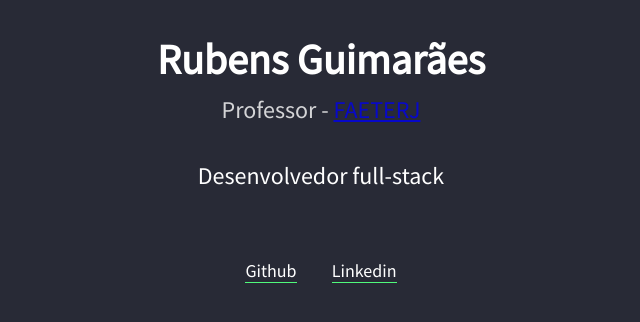
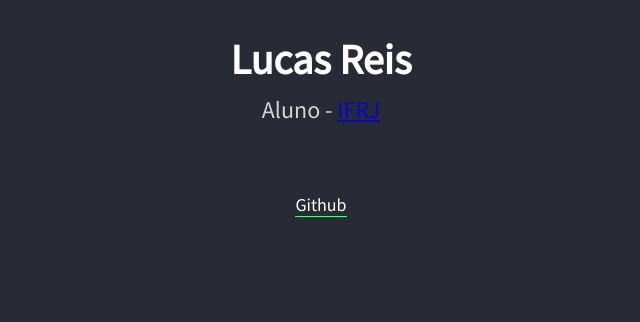
Before and after one commit to lucasdreis/eba, a plain HTML site: page index.html in a window 1280 px wide. Shown: the part 438-760 px from the top of the page, without its empty margins (319-959 px from the left). Drawn offline with Linux system fonts and the light colour scheme.

Commit message:
Update index.html

```diff
--- a/index.html
+++ b/index.html
@@ -2,7 +2,7 @@
 <html>
   <head>
     <title>
-      Rubens dos Santos Guimarães
+      Lucas Reis
     </title>
     <link rel="stylesheet" href="styles.css">
   </head>
@@ -16,16 +16,14 @@
     </header>
 
     <div id="wrapper">
-      <img src="https://avatars1.githubusercontent.com/u/6831497?s=460&u=a517bd78fafdd3f91ad5603f4b77745fb8cffbf0&v=4"
-      alt="Rubens Guimarães">
-      <h1>Rubens Guimarães</h1>
-      <h2>Professor - <a href="http://www.faetec.rj.gov.br" target="_blank">FAETERJ</a></h2>
-      <p>Desenvolvedor full-stack</p>
+      <img src="https://avatars.githubusercontent.com/u/105456845?v=4"
+      alt="Lucas Reis">
+      <h1>Lucas Reis</h1>
+      <h2>Aluno - <a href="https://portal.ifrj.edu.br/engenheiro-paulo-de-frontin"_blank">IFRJ</a></h2>
+      <p></p>
     </div>
 
     <div id="links-footer" class="links">
-      <a href="https://github.com/rubensguimaraes" target="_blank">Github</a>
-      <a href="https://www.linkedin.com/in/rubens-guimar%C3%A3es-28023260/" target="_blank">Linkedin</a>
-    </div>
+      <a href="https://github.com/lucasdreis" target="_blank">Github</a>
   </body>
 </html>
```
